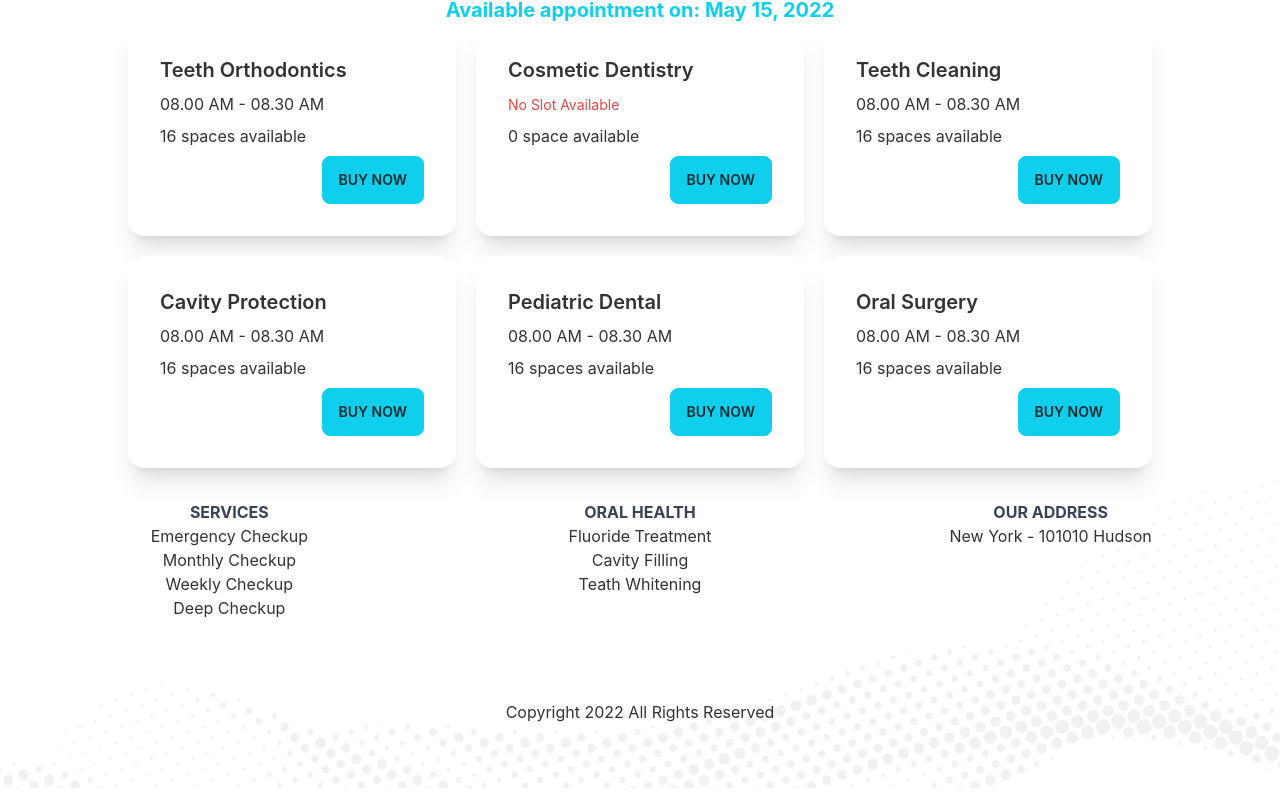
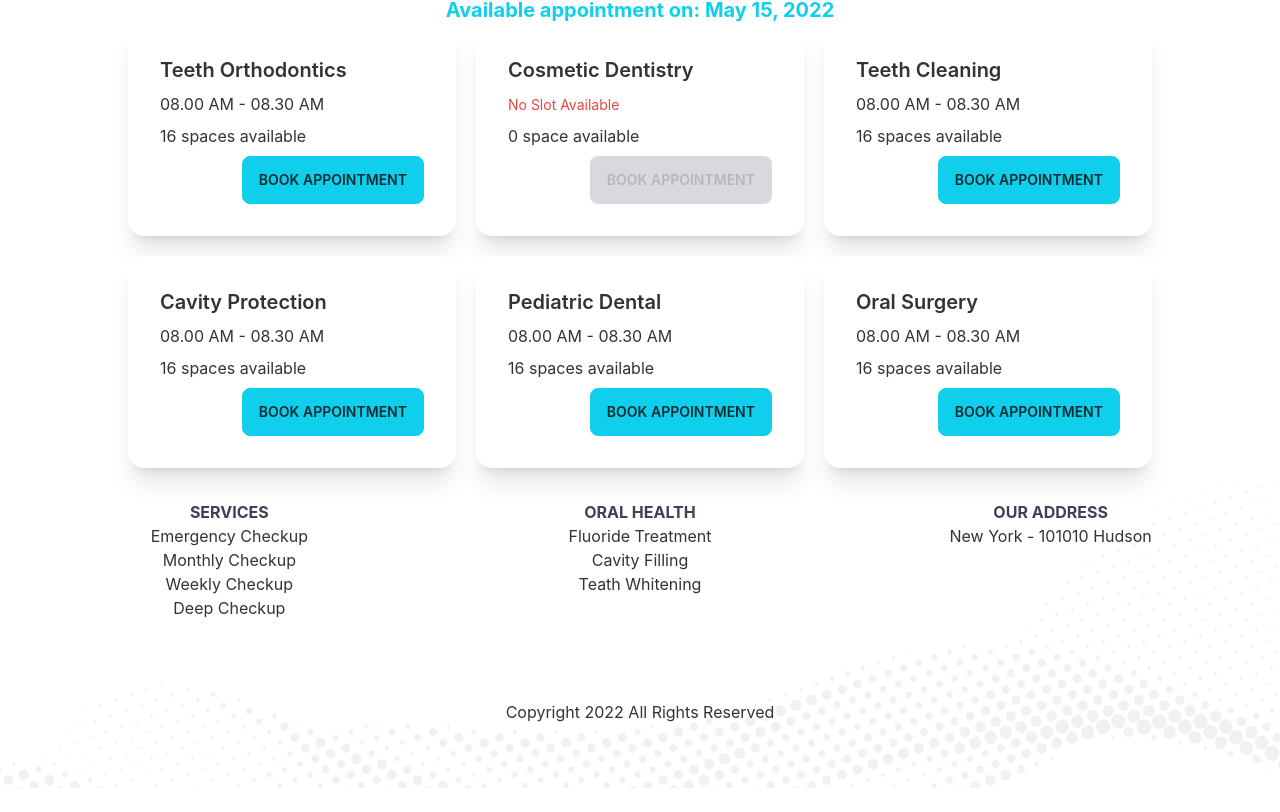
Before and after one commit to mhrayhan/doctors-portal, a React (Create React App) app: page /appointment in a window 1280 px wide. Shown: the part 868-1680 px from the top of the page. Built offline with nearby package versions, Linux system fonts and the light colour scheme.

Commit message:
appointment service add

```diff
--- a/src/Pages/Appintment/Service.js
+++ b/src/Pages/Appintment/Service.js
@@ -13,7 +13,7 @@ const {name, slots} = service;
                 }</p>
             <p>{slots.length} {slots.length > 1 ? 'spaces' : 'space'} available</p>
             <div class="card-actions justify-end">
-            <button class="btn btn-primary">Buy Now</button>
+            <button disabled={slots.length === 0} class="btn btn-primary">Book Appointment</button>
             </div>
         </div>
         </div>
```
